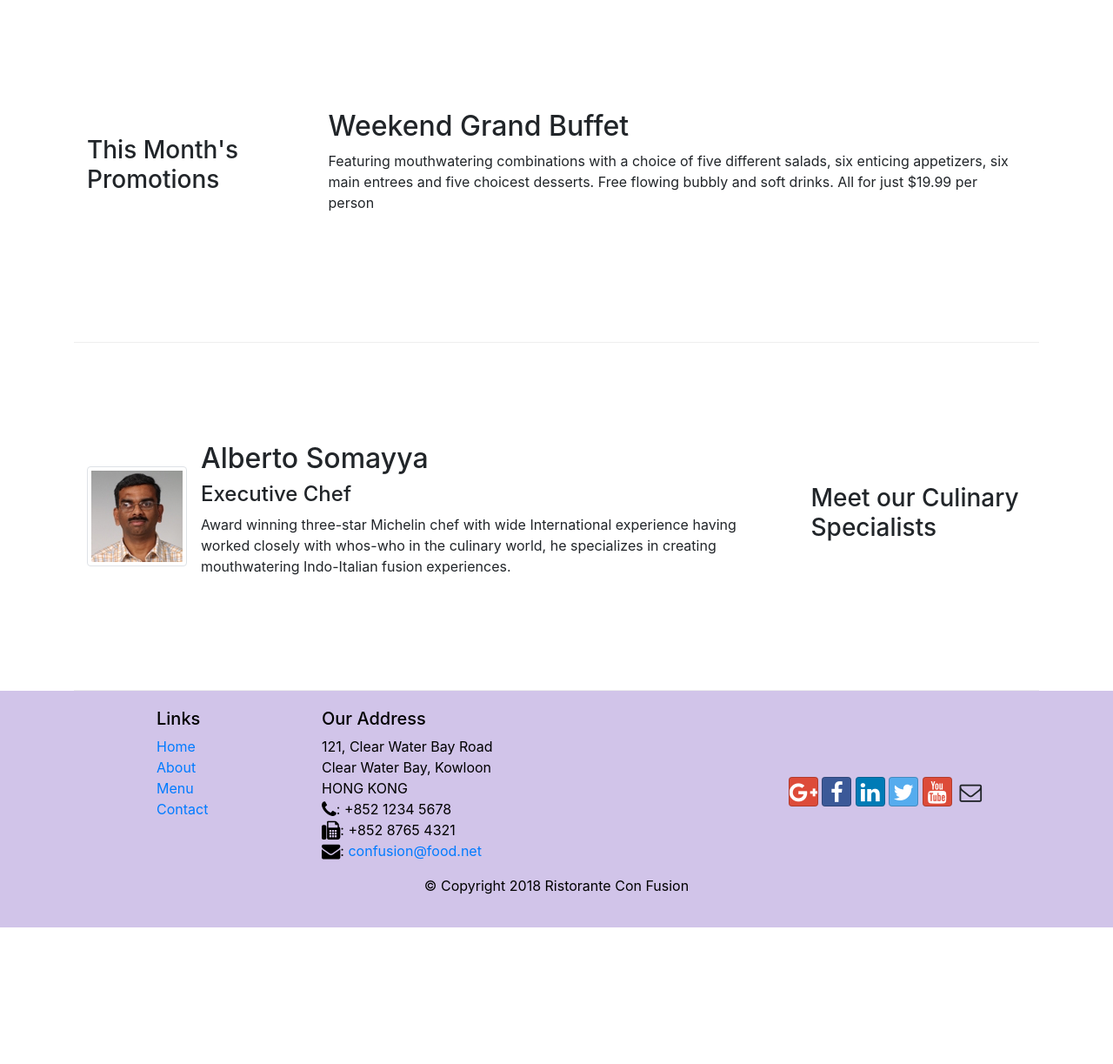
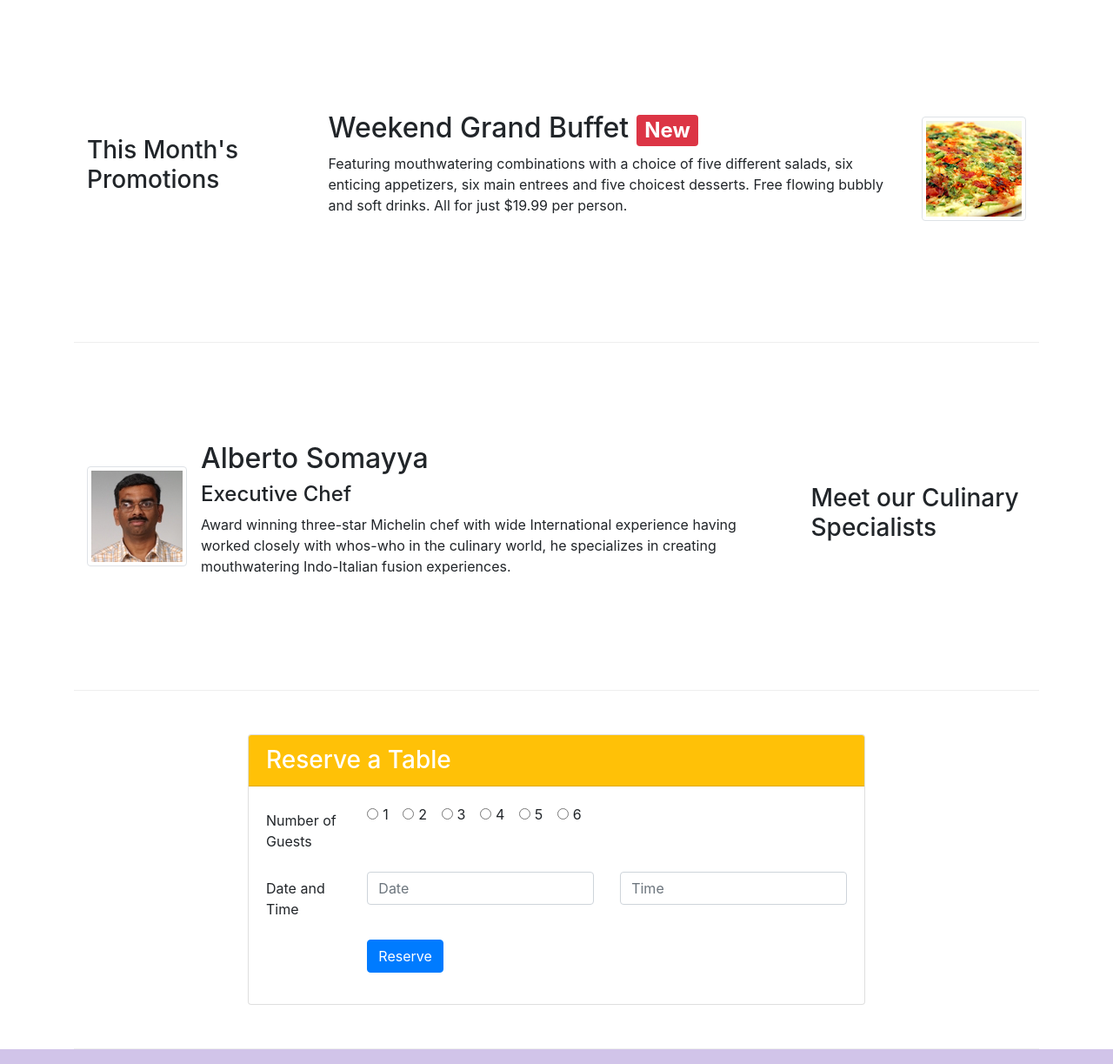
Before and after one commit to altaf99/Bootstrap-Learning, a website: page index.html in a window 1280 px wide. Shown: the part 740-1963 px from the top of the page at 87% size. Before the commit the page ends 1806 px from the top, so only its background shows below. Drawn offline with nearby package versions, Linux system fonts and the light colour scheme.

Commit message:
assignment 2 complete

```diff
--- a/index.html
+++ b/index.html
@@ -43,7 +43,15 @@
                     <p>We take inspiration from the World's best cuisines, and create a unique fusion experience. Our lipsmacking creations will tickle your culinary senses!</p>
                 </div>
                 <div class="col-12 col-sm align-self-center">
-                    <img src="img/logo.png" class="img-fluid">
+                	<div class="row">
+                		<div class="col-12 col-sm-6">
+                			<img src="img/logo.png" class="img-fluid">
+                		</div>
+                		<div class="col col-sm align-self-center">
+                			<button id="reserveTable" class="btn btn-warning btn-lg btn-block">Reserve Table</button>
+                		</div>
+                	</div>
+
                 </div>
             </div>
         </div>
@@ -76,9 +84,16 @@
             <div class="col-12 col-sm-4 col-md-3">
                 <h3>This Month's Promotions</h3>
             </div>
-            <div class="col col-sm col-md">
-                <h2>Weekend Grand Buffet</h2>
-                <p>Featuring mouthwatering combinations with a choice of five different salads, six enticing appetizers, six main entrees and five choicest desserts. Free flowing bubbly and soft drinks. All for just $19.99 per person </p>
+            <div class="col col-sm order-sm-last col-md">
+            	 <div class="media">
+                    <img class="d-flex ml-3 img-thumbnail align-self-center"
+                            src="img/uthappizza.png" alt="Uthappizza">
+                    <div class="media-body order-sm-first">
+                        <h2 class="mt-0 mt-1">Weekend Grand Buffet <span class="badge badge-danger">New</span></h2>
+                        <p class="d-none d-sm-block">Featuring mouthwatering combinations with a choice of five different salads, six enticing appetizers, six main entrees and five choicest desserts. Free flowing bubbly and soft drinks. All for just $19.99 per person.</p>
+                    </div>
+                </div>
+
             </div>
         </div>
 
@@ -103,6 +118,69 @@
 
             </div>
         </div>
+
+        <div class="row row-content align-items-center">
+        	 <div class="col-md-8 offset-md-2">
+        	 	<div class="card">
+                    <h3 class="card-header bg-warning text-white">Reserve a Table</h3>
+                    <div class="card-body">
+                        <form>
+	               			<div class="form-group row">
+	               				<label for="guests" class="col-md-2 col-form-label">Number of Guests</label>
+		                        <div class="col-md-10">
+		                           <div class="form-check form-check-inline">
+									  <input class="form-check-input" type="radio" id="radio1" value="option1">
+									  <label class="form-check-label" for="radio1">1</label>
+								   </div>
+								   <div class="form-check form-check-inline">
+									  <input class="form-check-input" type="radio" id="radio2" value="option2">
+									  <label class="form-check-label" for="radio2">2</label>
+								   </div>
+								   <div class="form-check form-check-inline">
+									  <input class="form-check-input" type="radio" id="radio3" value="option3">
+									  <label class="form-check-label" for="radio3">3</label>
+								   </div>
+								   <div class="form-check form-check-inline">
+									  <input class="form-check-input" type="radio" id="radio4" value="option4">
+									  <label class="form-check-label" for="radio4">4</label>
+								   </div>
+								   <div class="form-check form-check-inline">
+									  <input class="form-check-input" type="radio" id="radio5" value="option5">
+									  <label class="form-check-label" for="radio5">5</label>
+								   </div>
+								   <div class="form-check form-check-inline">
+									  <input class="form-check-input" type="radio" id="radio6" value="option6">
+									  <label class="form-check-label" for="radio6">6</label>
+								   </div>
+								  </div>
+		                        </div>
+
+		                    <div class="form-group row">
+			                    <label for="dateandtime" class="col-md-2 col-form-label">Date and Time</label>
+			                    <div class="col-md-10">
+			                    	<div class="row">
+									    <div class="col-md">
+									      <input type="text" class="form-control" id="date" name="date" placeholder="Date">
+									    </div>
+									    <div class="col">
+									       <input type="text" class="form-control" id="time" name="time" placeholder="Time">
+									    </div>
+									  </div>
+			                    </div>
+			                </div>
+
+		                    <div class="form-group row">
+		                        <div class="offset-md-2 col-md-10">
+		                            <button type="submit" class="btn btn-primary text-white">Reserve</button>
+		                        </div>
+		                    </div>
+		                </form>
+
+                    </div>
+                </div>
+            </div>
+        </div>
+
     </div>
 
    <footer class="footer">
```
Also changed, not shown: aboutus.html (indentation only).
